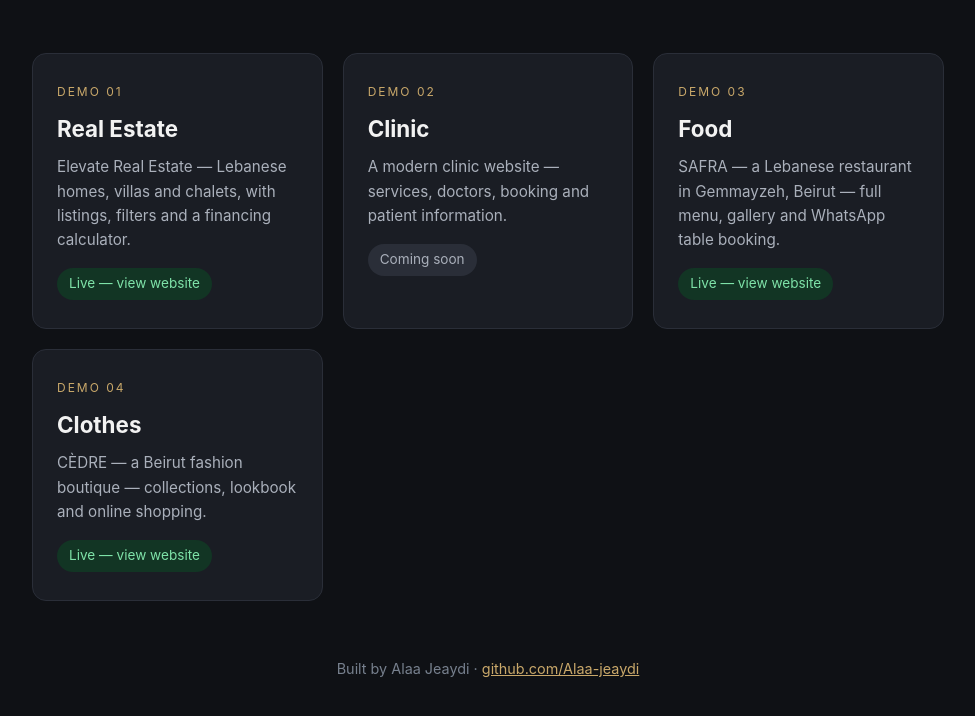
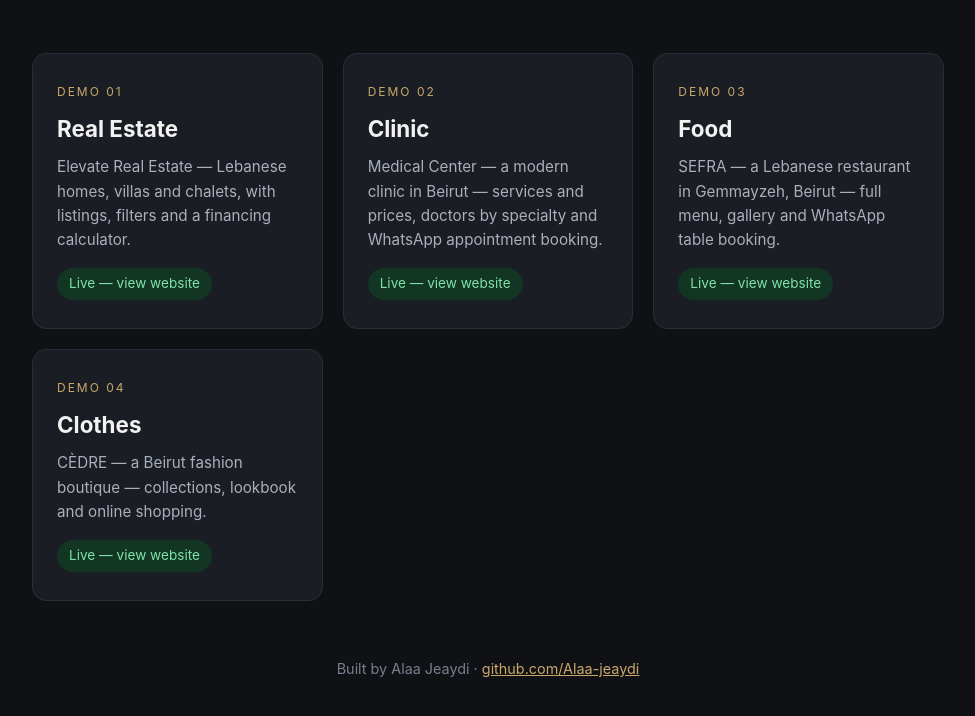
Before and after one commit to Alaa-jeaydi/portfolio, a plain HTML site: page index.html in a window 1280 px wide. Shown: the part 194-910 px from the top of the page, without its empty margins (152-1127 px from the left). Drawn offline with Linux system fonts and the light colour scheme.

Commit message:
Link clinic demo on portfolio home; fix SEFRA spelling

```diff
--- a/index.html
+++ b/index.html
@@ -35,16 +35,16 @@
     <p>Elevate Real Estate — Lebanese homes, villas and chalets, with listings, filters and a financing calculator.</p>
     <span class="status">Live — view website</span>
   </a>
-  <div class="card">
+  <a class="card" href="clinic/">
     <div class="tag">Demo 02</div>
     <h2>Clinic</h2>
-    <p>A modern clinic website — services, doctors, booking and patient information.</p>
-    <span class="status soon">Coming soon</span>
-  </div>
+    <p>Medical Center — a modern clinic in Beirut — services and prices, doctors by specialty and WhatsApp appointment booking.</p>
+    <span class="status">Live — view website</span>
+  </a>
   <a class="card" href="food/">
     <div class="tag">Demo 03</div>
     <h2>Food</h2>
-    <p>SAFRA — a Lebanese restaurant in Gemmayzeh, Beirut — full menu, gallery and WhatsApp table booking.</p>
+    <p>SEFRA — a Lebanese restaurant in Gemmayzeh, Beirut — full menu, gallery and WhatsApp table booking.</p>
     <span class="status">Live — view website</span>
   </a>
   <a class="card" href="clothes/">
```
